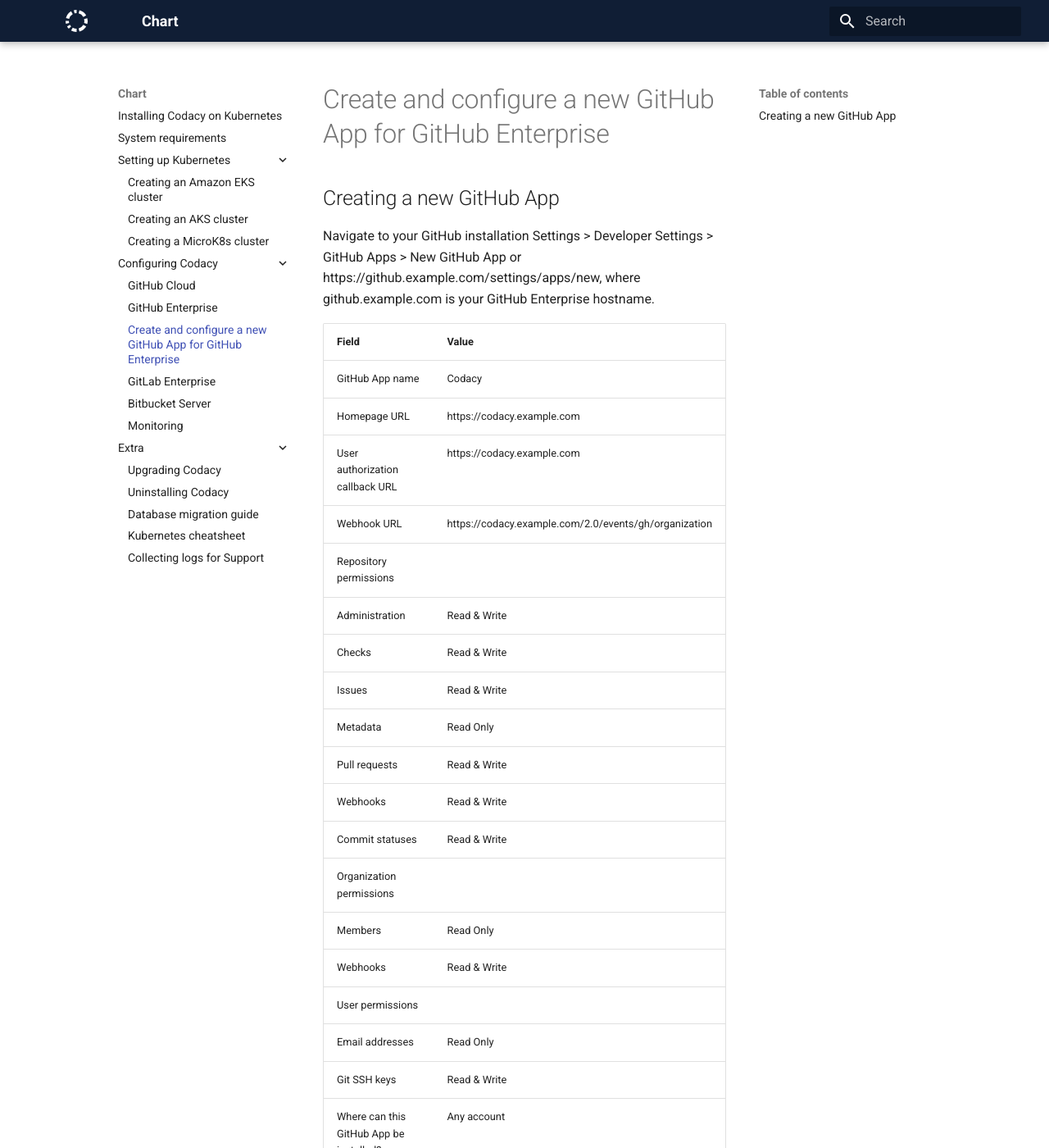
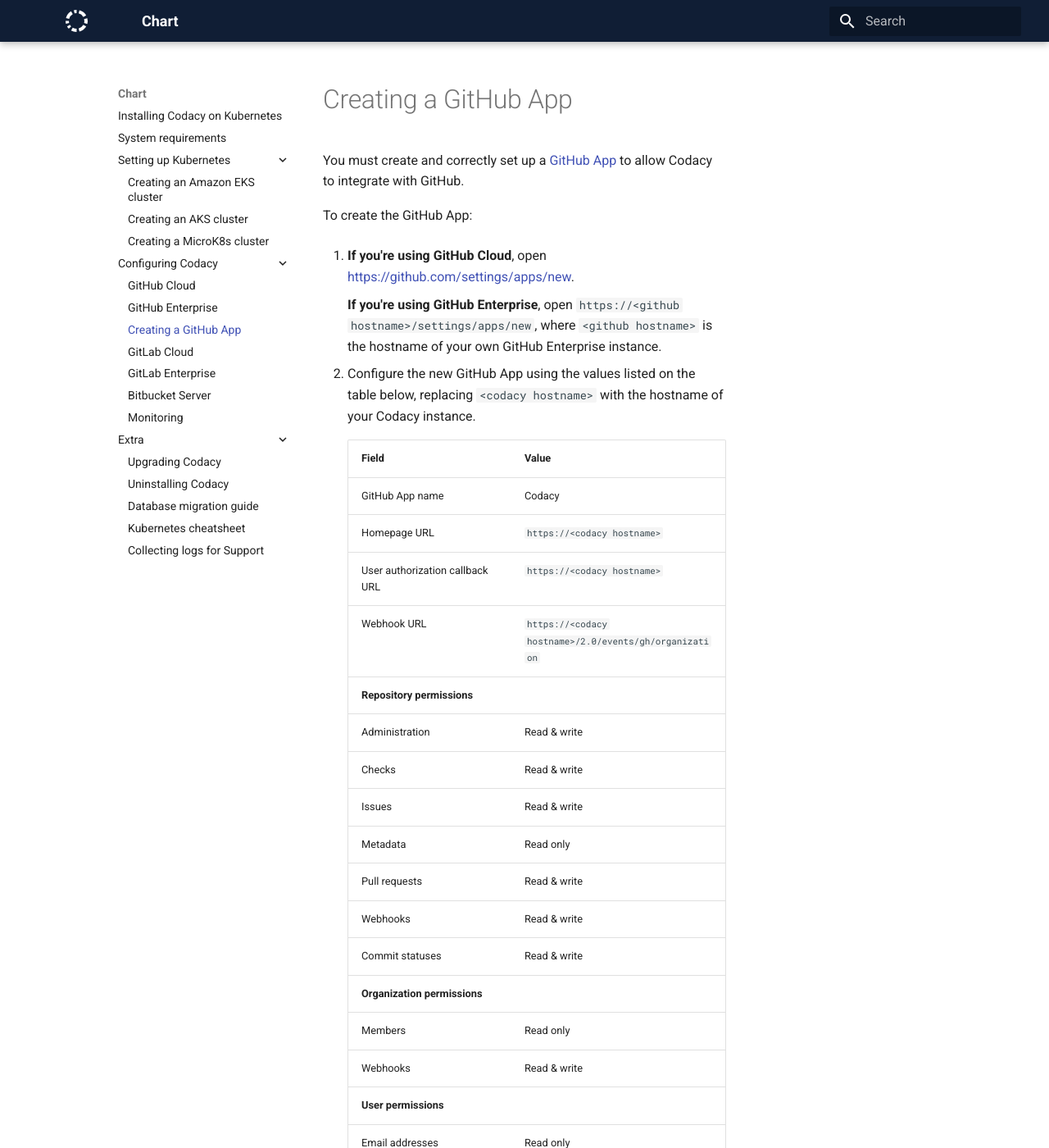
Before and after one commit to codacy/chart, an MkDocs documentation site: the page built from docs/configuration/git-providers/create-github-app.md, in a window 1280 px wide and 1400 px high. Shown: the whole window at 82% size. Built offline with MkDocs 1.6.1 and Material for MkDocs 9.7.7, drawn with Linux system fonts in a browser that asks for light colours; some of the changed text lies outside the part shown.

Commit message:
Edit documentation on how to configure GitHub Cloud and Enterprise (#354)
* Create placeholder files for all Git providers

* Small edits to comments in values.yaml and values-production.yaml files

* Add missing GitLab cloud placeholder to mkdocs.yaml

* Improve and clean up instructions on how to create a GitHub App

* Add instructions on how to generate the GitHub App private key

* Add missing clientId and clientSecret to values-production.yaml

* Review and improve GitHub Cloud configuration instructions

* Review and improve GitHub Enterprise configuration instructions

* Apply corrections identified by @mrfyda

```diff
--- a/docs/configuration/git-providers/create-github-app.md
+++ b/docs/configuration/git-providers/create-github-app.md
@@ -1,28 +1,43 @@
-# Create and configure a new GitHub App for GitHub Enterprise
+# Creating a GitHub App
 
-## Creating a new GitHub App
+You must create and correctly set up a [GitHub App](https://developer.github.com/apps/about-apps/) to allow Codacy to integrate with GitHub.
 
-Navigate to your GitHub installation Settings > Developer Settings > GitHub Apps > New GitHub App or https://github.example.com/settings/apps/new, where github.example.com is your GitHub Enterprise hostname.
+To create the GitHub App:
 
+1.  **If you're using GitHub Cloud**, open <https://github.com/settings/apps/new>.
 
-| Field                                   | Value                                                 |
-| --------------------------------------- | ----------------------------------------------------- |
-| GitHub App name                         | Codacy                                                |
-| Homepage URL                            | https://codacy.example.com                            |
-| User authorization callback URL         | https://codacy.example.com                            |
-| Webhook URL                             | https://codacy.example.com/2.0/events/gh/organization |
-| Repository permissions                  |
-| Administration                          | Read & Write                                          |
-| Checks                                  | Read & Write                                          |
-| Issues                                  | Read & Write                                          |
-| Metadata                                | Read Only                                             |
-| Pull requests                           | Read & Write                                          |
-| Webhooks                                | Read & Write                                          |
-| Commit statuses                         | Read & Write                                          |
-| Organization permissions                |
-| Members                                 | Read Only                                             |
-| Webhooks                                | Read & Write                                          |
-| User permissions                        |
-| Email addresses                         | Read Only                                             |
-| Git SSH keys                            | Read & Write                                          |
-| Where can this GitHub App be installed? | Any account                                           |
+    **If you're using GitHub Enterprise**, open `https://<github hostname>/settings/apps/new`, where `<github hostname>` is the hostname of your own GitHub Enterprise instance.
+
+2.  Configure the new GitHub App using the values listed on the table below, replacing `<codacy hostname>` with the hostname of your Codacy instance.
+
+    | Field                                   | Value                                                  |
+    | --------------------------------------- | ------------------------------------------------------ |
+    | GitHub App name                         | Codacy                                                 |
+    | Homepage URL                            | `https://<codacy hostname>`                            |
+    | User authorization callback URL         | `https://<codacy hostname>`                            |
+    | Webhook URL                             | `https://<codacy hostname>/2.0/events/gh/organization` |
+    | **Repository permissions**              |                                                        |
+    | Administration                          | Read & write                                           |
+    | Checks                                  | Read & write                                           |
+    | Issues                                  | Read & write                                           |
+    | Metadata                                | Read only                                              |
+    | Pull requests                           | Read & write                                           |
+    | Webhooks                                | Read & write                                           |
+    | Commit statuses                         | Read & write                                           |
+    | **Organization permissions**            |                                                        |
+    | Members                                 | Read only                                              |
+    | Webhooks                                | Read & write                                           |
+    | **User permissions**                    |                                                        |
+    | Email addresses                         | Read only                                              |
+    | Git SSH keys                            | Read & write                                           |
+    | Where can this GitHub App be installed? | Any account                                            |
+
+3. Scroll to the bottom of the page, click **Generate a private key**, and save the `.pem` file containing the private key.
+
+4.  Take note of the following information, as you'll need it to configure Codacy:
+
+    * GitHub App name
+    * App ID
+    * Client ID
+    * Client secret
+    * Private key (contents of the `.pem` file generated in the previous step)
--- a/mkdocs.yml
+++ b/mkdocs.yml
@@ -48,6 +48,7 @@
     - configuration/git-providers/github-cloud.md
     - configuration/git-providers/github-enterprise.md
     - configuration/git-providers/create-github-app.md
+    - configuration/git-providers/gitlab-cloud.md
     - configuration/git-providers/gitlab-enterprise.md
     - configuration/git-providers/bitbucket-enterprise.md
     - configuration/monitoring.md
```
Also changed, not shown: docs/configuration/git-providers/github-cloud.md (+22 -14 lines), docs/configuration/git-providers/github-enterprise.md (+27 -23 lines), docs/configuration/git-providers/gitlab-cloud.md (added, +1 -0 lines), docs/index.md (+4 -3 lines), docs/configuration/git-providers/images/github-application.png (deleted), docs/configuration/git-providers/images/github-token-retrieval.png (deleted), 2 other files.
